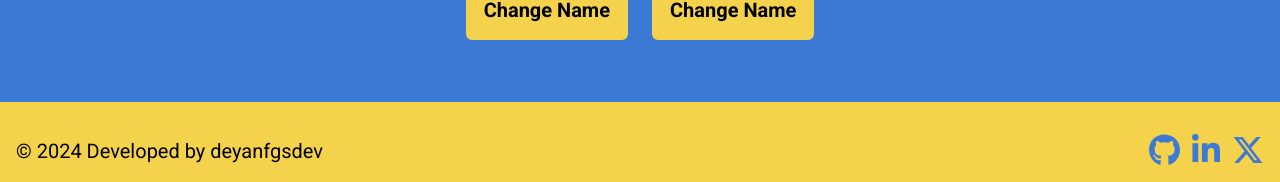
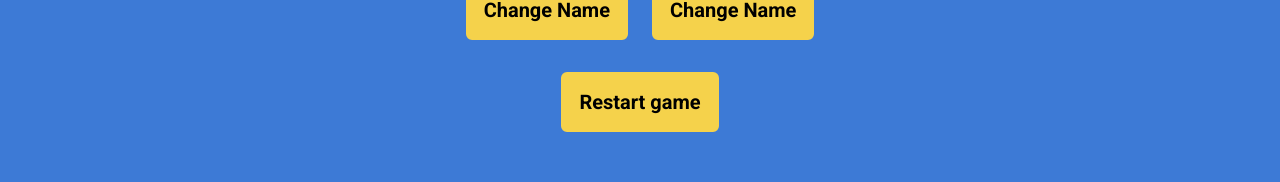
Before and after one commit to deyanfgsdev/tic-tac-toe-app, a React (Vite) app: page / in a window 1280 px wide. Shown: the part 1035-1217 px from the top of the page. Built offline with nearby package versions, Linux system fonts and the light colour scheme.

Commit message:
feat: add play again and restart game functionality

```diff
--- a/src/components/Board/Board.jsx
+++ b/src/components/Board/Board.jsx
@@ -62,6 +62,12 @@ const Board = () => {
     }
   };
 
+  const playAgain = () => {
+    setBoard(Array(9).fill(null));
+    setTurn(dataX.imgSrc);
+    setWinner(null);
+  };
+
   return (
     <>
       <div className="tic-tac-toe--board">
@@ -90,7 +96,11 @@ const Board = () => {
         })}
       </div>
 
-      <WinnerModal winnerPlayer={winner} />
+      <button className="tic-tac-toe--restart-game-button" onClick={playAgain}>
+        Restart game
+      </button>
+
+      <WinnerModal winnerPlayer={winner} playAgain={playAgain} />
     </>
   );
 };
--- a/src/components/Board/Board.scss
+++ b/src/components/Board/Board.scss
@@ -1,3 +1,5 @@
+$yellow_primary: #f5d24b;
+
 .tic-tac-toe--board {
   display: grid;
   grid-template-columns: repeat(3, 1fr);
@@ -36,3 +38,23 @@
   gap: 24px;
   margin-top: 32px;
 }
+
+.tic-tac-toe--restart-game-button {
+  display: block;
+  padding: 16px;
+  border-radius: 6px;
+  background-color: $yellow_primary;
+  border: 2px solid $yellow_primary;
+  font-family: "Roboto", sans-serif;
+  font-size: 13px;
+  font-weight: 700;
+  color: #000;
+  cursor: pointer;
+  margin-top: 32px;
+  @media (min-width: 375px) {
+    font-size: 16px;
+  }
+  @media (min-width: 768px) {
+    font-size: 20px;
+  }
+}
--- a/src/components/WinnerModal/WinnerModal.jsx
+++ b/src/components/WinnerModal/WinnerModal.jsx
@@ -2,7 +2,7 @@ import "./WinnerModal.scss";
 
 import initialPlayersData from "../../data/initialPlayersData";
 
-const WinnerModal = ({ winnerPlayer }) => {
+const WinnerModal = ({ winnerPlayer, playAgain }) => {
   if (winnerPlayer === null) return;
 
   const winnerPlayerImg = initialPlayersData.find(
@@ -12,6 +12,10 @@ const WinnerModal = ({ winnerPlayer }) => {
   const className = winnerPlayerImg
     ? "tic-tac-toe--winner-modal tic-tac-toe--winner-modal-show"
     : "tic-tac-toe--winner-modal";
+
+  const handlePlayAgainClick = () => {
+    playAgain();
+  };
 
   return (
     <div className={className}>
@@ -36,7 +40,10 @@ const WinnerModal = ({ winnerPlayer }) => {
             </p>
           </>
         )}
-        <button className="tic-tac-toe--modal-play-again-button">
+        <button
+          className="tic-tac-toe--modal-play-again-button"
+          onClick={handlePlayAgainClick}
+        >
           Play again
         </button>
       </div>
```
